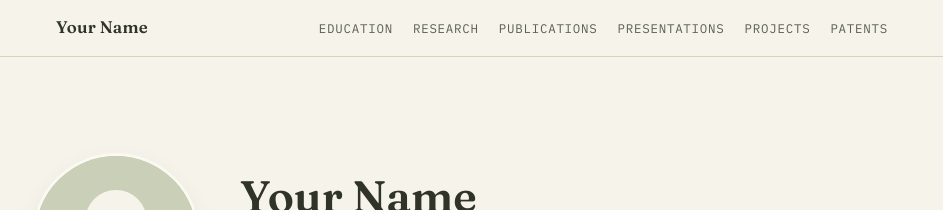
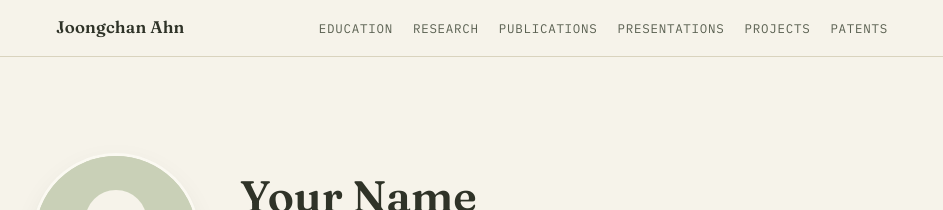
Before and after one commit to jcahn99/jcahn99.github.io, a Jekyll site: the page built from index.md, in a window 1280 px wide. Shown: the top 210 px of the page, without its empty margins (168-1111 px from the left). Built offline with Jekyll 4.4.1, drawn with Linux system fonts in a browser that asks for light colours.

Commit message:
Update _config.yml

```diff
--- a/_config.yml
+++ b/_config.yml
@@ -1,8 +1,8 @@
-title: "Your Name"
+title: "Joongchan Ahn"
 tagline: "Researcher / Your Field"
 description: "Personal academic website — education, research, publications, and projects."
 email: your.email@example.com
-url: "https://username.github.io"   # 실제 배포 시 https://<본인 아이디>.github.io 로 수정
+url: "https://jcahn99.github.io"   # 실제 배포 시 https://<본인 아이디>.github.io 로 수정
 baseurl: ""
 
 author: "Your Name"
```
